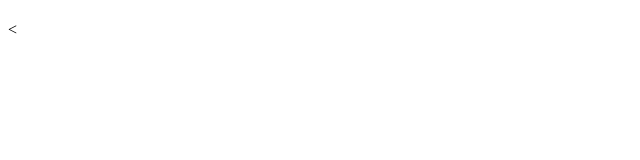
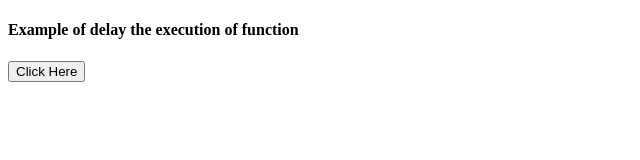
Before and after one commit to PR2309/NodeJS, a plain HTML site: page timer.html in a window 1280 px wide. Shown: the whole page, without its empty margins (0-640 px from the left). Drawn offline with Linux system fonts and the light colour scheme.

Commit message:
Commited

```diff
--- a/timer.html
+++ b/timer.html
@@ -12,7 +12,8 @@
             document.write('<h3> Welcom to JS</h3>');
         }
     </script>
-    <h4></h4>
-    <
+    <h4>Example of delay the execution of function</h4>
+    <!-- button for calling  of user-defined delayFunciton having 3 seconds of delay -->
+    <button onclick = "setTimeout(delayFunction,3000)">Click Here</button>
 </body>
 </html>
```
